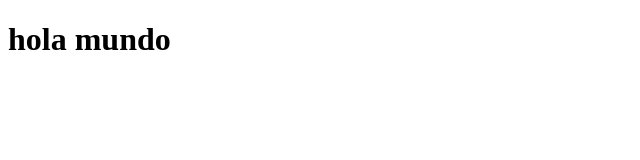
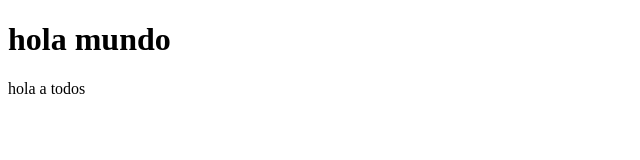
Before and after one commit to fdouglas27/prework_platzi, a plain HTML site: page index.html in a window 1280 px wide. Shown: the full height of the page, 0-640 px from the left. Drawn offline with Linux system fonts and the light colour scheme.

Commit message:
segundo commit

```diff
--- a/index.html
+++ b/index.html
@@ -8,5 +8,6 @@
 </head>
 <body>
     <h1>hola mundo</h1>
+    <p>hola a todos</p>
 </body>
 </html>
```
